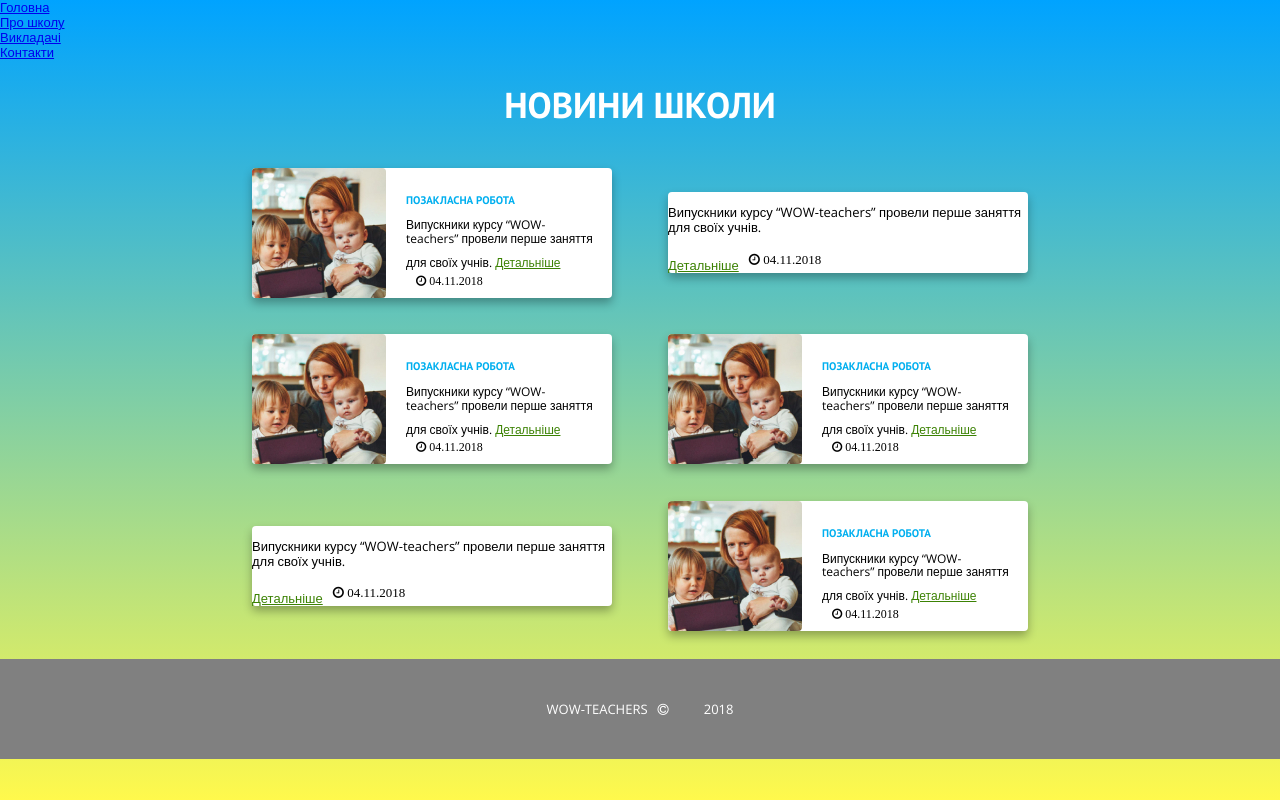
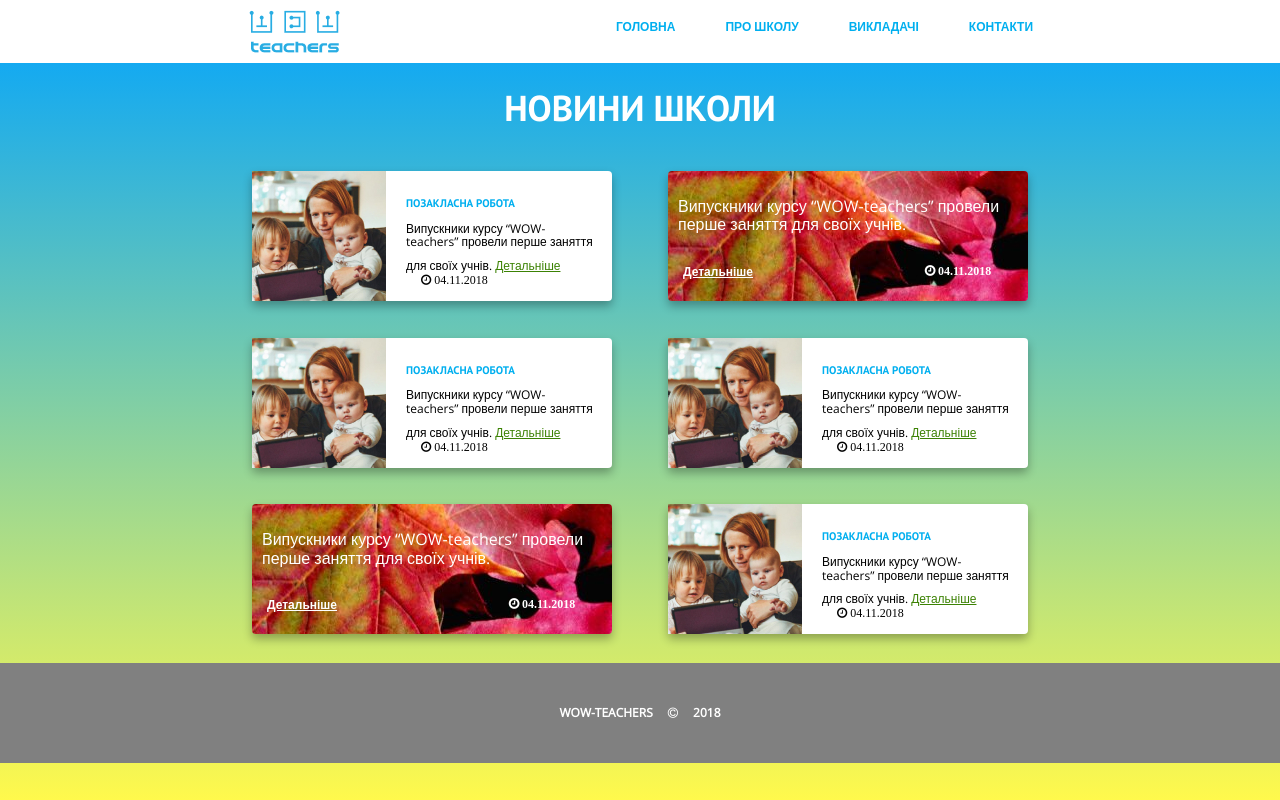
Before and after one commit to antypchenko/antypchenko.github.io, a plain HTML site: page news (Zavdannya 8-9)/index.html in a window 1280 px wide. Drawn offline with nearby package versions, Linux system fonts and the light colour scheme.

Commit message:
оновлено

```diff
--- a/news (Zavdannya 8-9)/css/style.css
+++ b/news (Zavdannya 8-9)/css/style.css
@@ -101,57 +101,71 @@ article div {
 	justify-content: space-around;
 	flex-wrap: wrap;
 	align-items: center;
-
 }
 /*Складові контейнера*/
-.items {
 
-	align-content: space-between;
+.fon-image p {
+
+	color: white;
+	font-size: 16px;
+	padding: 10px;
+	}
+ .fon-image a, .fon-image i {
+	color: white;
+	font-size: 12px;
+	font-weight: bold;
+	margin-top: 5px;
+	padding-left: 15px;
+	padding-bottom: 25px;
+}
+.fon-image {
+	display: flex;
+	flex-direction: row;
+	flex-wrap: wrap;
+	justify-content: space-between;
+	background-image: url("../img/osin.png");
+	border-radius: 4px;
+	width: 360px;
+	height:130px;
+	}
+.fon-image div i {
+	padding-left: 150px;
 }
 
-.img5 p, .img2 p {
-
+.fa {
+	padding: 0 15px;
+}
+/* Хедер і футер*/
+.header {
+	display: flex;
+	justify-content: space-around;
+	padding: 10px;
+	background: white;
+	color: #00AFEF;
+	text-decoration: none;
+}
+.header-section {
+	width: 55%;
+	display: flex;
+	justify-content: center;
+	align-items: stretch;
+}
+.header-item {
 	padding: 10px 5px;
-		color: white;
-	font-size: 16px;
-
-}
-
-.img5 a, .img2 a {
-	color: white;
-font-size: 12px;
-}
-
-
-i {
-
-	padding: 5px 35px 5px 10px;
-
-}
-
-.image-holder img {
-	border-radius: 4px;
-}
-i.date {
-
-		color: white;
-}
-
-/* Хедер і футер*/
-.flex-container {
-	background: white;
-	display: flex;
-	flex-direction: row;
-	justify-content: space-around;
-	align-items: center;
-}
-.flex-container a {
 	text-transform: uppercase;
 	font-weight: bold;
-	font-size: 15px;
+	font-size: 12px;
+	margin-right: 40px;
+}
+.header-item a {
 	color: #00AFEF;
 	text-decoration: none;
-
+}
+.header-item-logo {
+	margin-left: 160px;
+	background-image: url("../img/logo-wowt.png");
+	width: 91px;
+	height: 43px;
 }
 .footer {
 	height: 100px;
@@ -162,5 +176,6 @@ i.date {
 	align-items: center;
 	color: white;
 	text-transform: uppercase;
-	font-size: 13px;
+	font-size: 12px;
+	font-weight: bold;
 }
```
